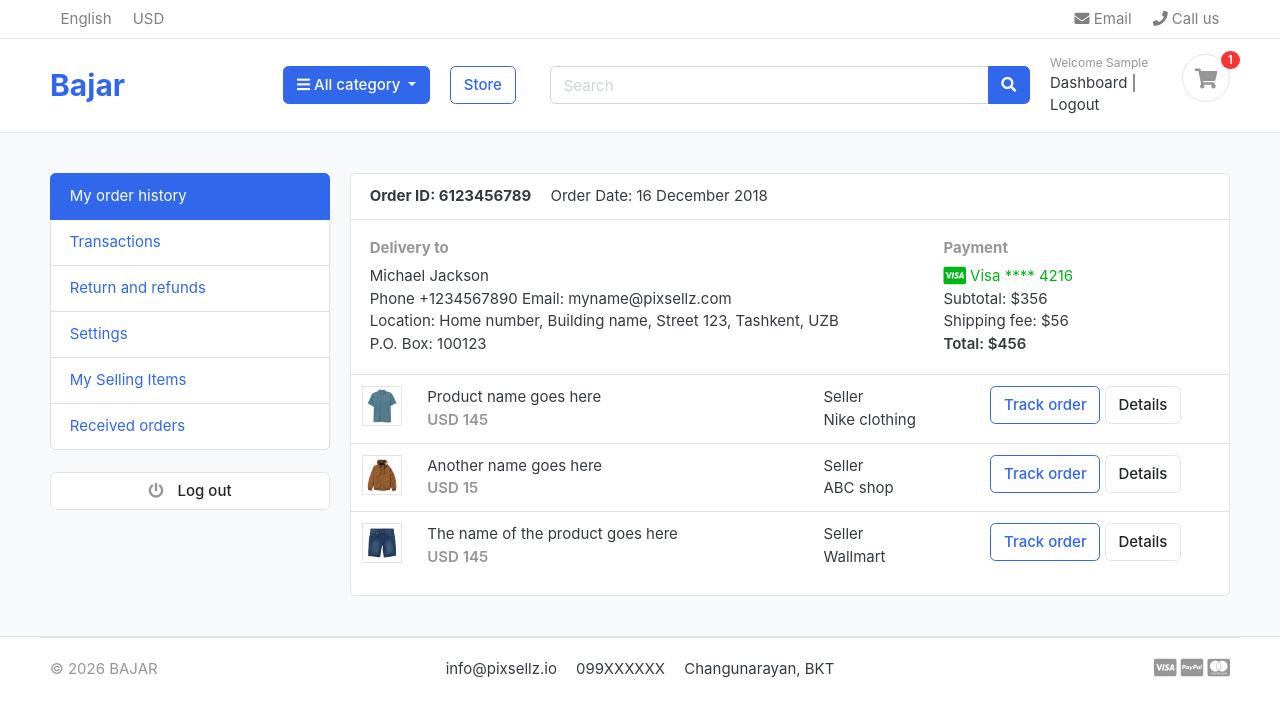
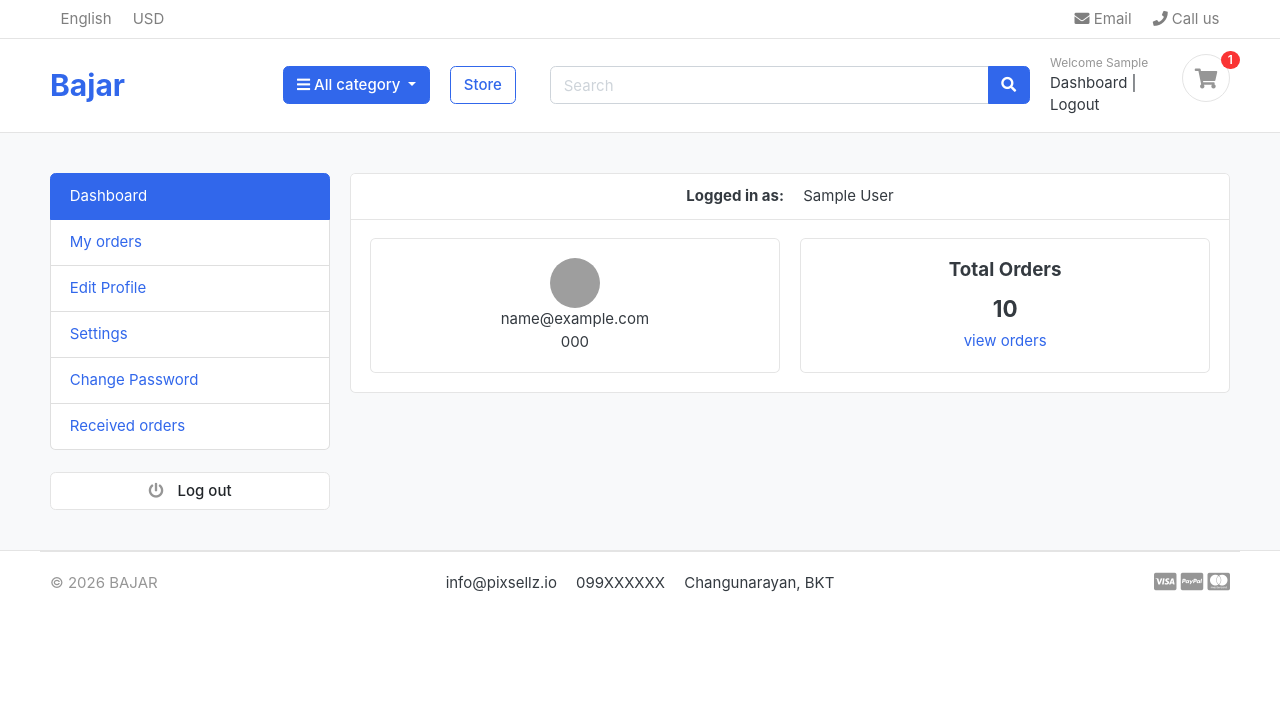
Before and after one commit to Mahessh01/Bajar, a Django app: page /accounts/ in a window 1280 px wide. Shown: the top 717 px of the page. Run offline with Django 5.2, Linux system fonts and the light colour scheme; a user stored in the database is signed in; tables that the repository leaves empty hold one stand-in row (values such as "Sample post"); some libraries are stand-ins or nearby versions; some web fonts are replaced; grey boxes are pictures that could not be loaded.

Commit message:
some final chnages done

```diff
--- a/templates/accounts/dashboard.html
+++ b/templates/accounts/dashboard.html
@@ -10,87 +10,51 @@
             <aside class="col-md-3">
                 <!--   SIDEBAR   -->
                 <ul class="list-group">
-					<a class="list-group-item active" href="#"> My order history </a>
-					<a class="list-group-item" href="#"> Transactions </a>
-					<a class="list-group-item" href="#"> Return and refunds </a>
+                    <a class="list-group-item active" href="#">Dashboard</a>
+                    <a class="list-group-item" href="{% url 'cart' %}">My orders</a>
+                    <a class="list-group-item" href="#">Edit Profile</a>
                     <a class="list-group-item" href="#">Settings </a>
-					<a class="list-group-item" href="#"> My Selling Items </a>
+                    <a class="list-group-item" href="#">Change Password</a>
                     <a class="list-group-item" href="#"> Received orders </a>
                 </ul>
                 <br>
-				<a class="btn btn-light btn-block" href="{% url 'login' %}"> <i class="fa fa-power-off"></i> <span class="text">Log
+                <a class="btn btn-light btn-block" href="{% url 'login' %}"> <i class="fa fa-power-off"></i> <span
+                        class="text">Log
                         out</span> </a>
                 <!--   SIDEBAR .//END   -->
             </aside>
             <main class="col-md-9">
-				<article class="card">
+                <article class="card" style="text-align: center;">
                     <header class="card-header">
-						<strong class="d-inline-block mr-3">Order ID: 6123456789</strong>
-						<span>Order Date: 16 December 2018</span>
+                        <strong class="d-inline-block mr-3">Logged in as:</strong>
+                        <span>{{ user.first_name }} {{ user.last_name }}</span>
                     </header>
                     <div class="card-body">
                         <div class="row">
-							<div class="col-md-8">
-								<h6 class="text-muted">Delivery to</h6>
-								<p>Michael Jackson <br>
-									Phone +1234567890 Email: myname@pixsellz.com <br>
-									Location: Home number, Building name, Street 123, Tashkent, UZB <br>
-									P.O. Box: 100123
-								</p>
+                            <div class="col-md-6">
+                                <div class="card" style="text-align: center;">
+                                    <div class="card-body">
+                                        <img src="https://www.w3schools.com/howto/img_avatar.png" alt="Avatar"
+                                            width="50" height="50" style="border-radius:50%;">
+                                        <p class="mb-0">{{ user.email }}</p>
+                                        <p>{{ user.phone_number }}</p>
+
+
                                     </div>
-							<div class="col-md-4">
-								<h6 class="text-muted">Payment</h6>
-								<span class="text-success">
-									<i class="fab fa-lg fa-cc-visa"></i>
-									Visa **** 4216
-								</span>
-								<p>Subtotal: $356 <br>
-									Shipping fee: $56 <br>
-									<span class="b">Total: $456 </span>
-								</p>
                                 </div>
+                            </div>
+                            <div class="col-md-6">
+                                <div class="card">
+                                    <div class="card-body">
+                                        <h5 class="card-title">Total Orders</h5>
+                                        <h4>{{ total_quantity }}</h4>
+                                        <a href="{% url 'cart' %}">view orders</a>
+                                    </div>
+                                </div>
+                            </div>
+
                         </div> <!-- row.// -->
                     </div> <!-- card-body .// -->
-					<div class="table-responsive">
-						<table class="table table-hover">
-							<tr>
-								<td width="65">
-									<img src="../images/items/1.jpg" class="img-xs border">
-								</td>
-								<td>
-									<p class="title mb-0">Product name goes here </p>
-									<var class="price text-muted">USD 145</var>
-								</td>
-								<td> Seller <br> Nike clothing </td>
-								<td width="250"> <a href="#" class="btn btn-outline-primary">Track order</a> <a href="#"
-										class="btn btn-light"> Details </a> </td>
-							</tr>
-							<tr>
-								<td>
-									<img src="../images/items/2.jpg" class="img-xs border">
-								</td>
-								<td>
-									<p class="title mb-0">Another name goes here </p>
-									<var class="price text-muted">USD 15</var>
-								</td>
-								<td> Seller <br> ABC shop </td>
-								<td> <a href="#" class="btn btn-outline-primary">Track order</a> <a href="#"
-										class="btn btn-light"> Details </a> </td>
-							</tr>
-							<tr>
-								<td>
-									<img src="../images/items/3.jpg" class="img-xs border">
-								</td>
-								<td>
-									<p class="title mb-0">The name of the product goes here </p>
-									<var class="price text-muted">USD 145</var>
-								</td>
-								<td> Seller <br> Wallmart </td>
-								<td> <a href="#" class="btn btn-outline-primary">Track order</a> <a href="#"
-										class="btn btn-light"> Details </a> </td>
-							</tr>
-						</table>
-					</div> <!-- table-responsive .end// -->
                 </article> <!-- order-group.// -->
             </main>
         </div> <!-- row.// -->
```
Lines whose indentation alone changed are shown as unchanged.
